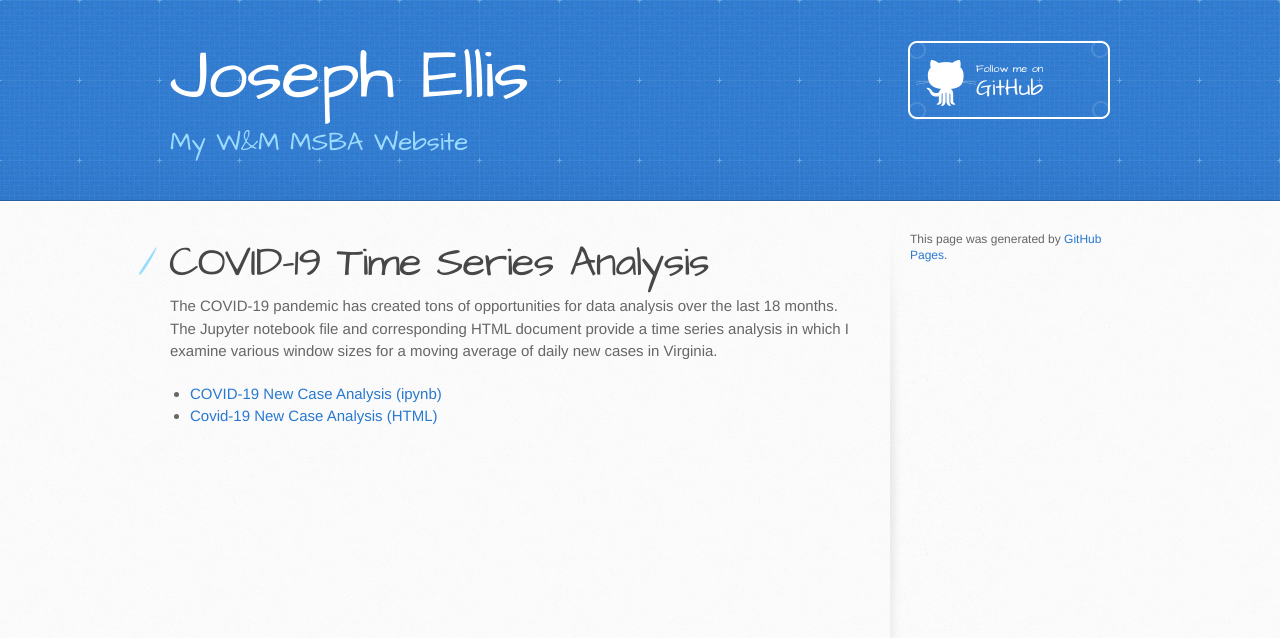
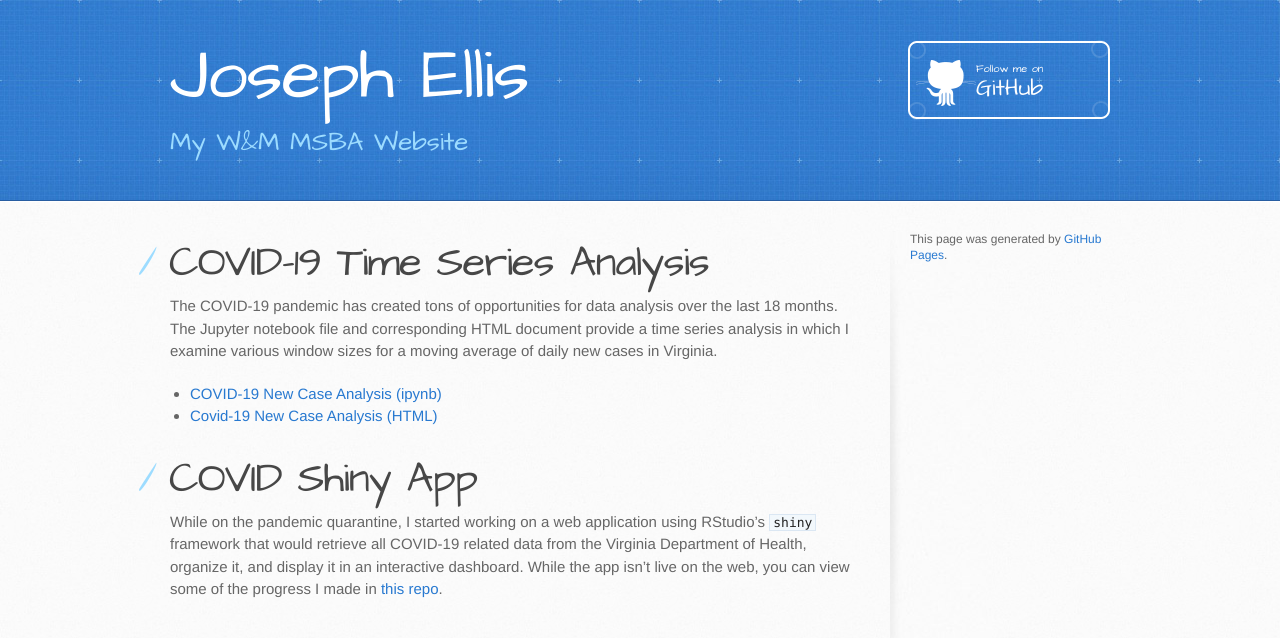
Before and after one commit to jsellis-wm/jsellis-wm.github.io, a Jekyll site: the page built from covid/index.md, in a window 1280 px wide. Shown: the top 638 px of the page. Built offline with Jekyll 4.4.1, drawn with Linux system fonts in a browser that asks for light colours; our own code applies the rules of GitHub Pages for plain Markdown files.

Commit message:
Update index.md

```diff
--- a/covid/index.md
+++ b/covid/index.md
@@ -7,3 +7,6 @@ The COVID-19 pandemic has created tons of opportunities for data analysis over t
 
 - [COVID-19 New Case Analysis (ipynb)](covid.ipynb)
 - [Covid-19 New Case Analysis (HTML)](covid.html)
+
+# COVID Shiny App
+While on the pandemic quarantine, I started working on a web application using RStudio's `shiny` framework that would retrieve all COVID-19 related data from the Virginia Department of Health, organize it, and display it in an interactive dashboard. While the app isn't live on the web, you can view some of the progress I made in [this repo](https://github.com/joseph-ellis/va-covid).
```
